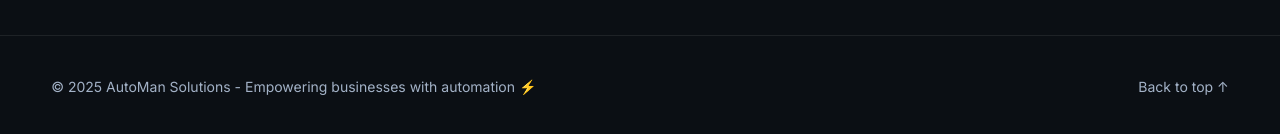
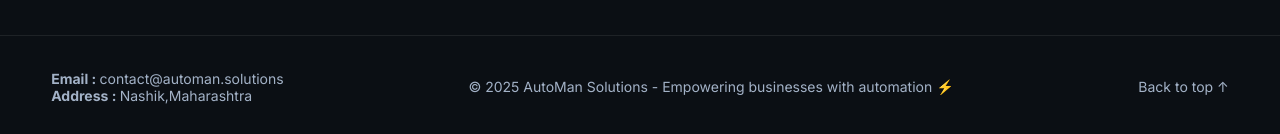
Before and after one commit to Aniket-Kote/AutoMan.solutions, a plain HTML site: page index.html in a window 1280 px wide. Shown: the part 2657-2791 px from the top of the page. Drawn offline with Linux system fonts and the light colour scheme.

Commit message:
contact added

```diff
--- a/index.html
+++ b/index.html
@@ -725,7 +725,7 @@
             style="position:absolute; right:0; top:0; height:100%; width:78%; max-width:360px; background:#0b0f14; border-left:1px solid rgba(255,255,255,.08); padding:18px;">
             <div style="display:flex; align-items:center; justify-content:space-between;">
                 <div class="brand">
-                    <div class="logo">AK</div><span>AutoMan Solutions</span>
+                    <div class="logo">AM</div><span>AutoMan Solutions</span>
                 </div>
                 <button id="closeMenu" class="btn">✕</button>
             </div>
@@ -984,14 +984,21 @@ $ done <span class="caret"></span></code></pre>
                     <span class="note" id="formNote">No spam. No pressure. Just ideas.</span>
                 </div>
             </form>
-
         </div>
     </section>
 
+
     <!-- Footer -->
     <footer>
+
         <div class="container"
             style="display:flex; align-items:center; justify-content:space-between; gap:12px; flex-wrap:wrap;">
+            <div >
+                <div><strong>Email : </strong>contact@automan.solutions</div>
+                <!-- <strong>Phone : </strong>+918976596577 -->
+                <div><strong>Address : </strong>Nashik,Maharashtra</div>
+
+            </div>
             <p>© <span id="year"></span> AutoMan Solutions - Empowering businesses with automation ⚡</p>
             <p><a href="#top">Back to top ↑</a></p>
         </div>
```
Also changed, not shown: favicon.png (added).
